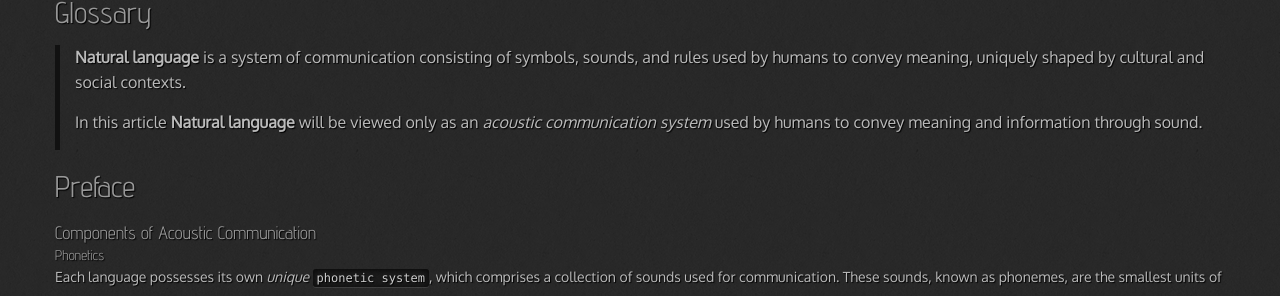
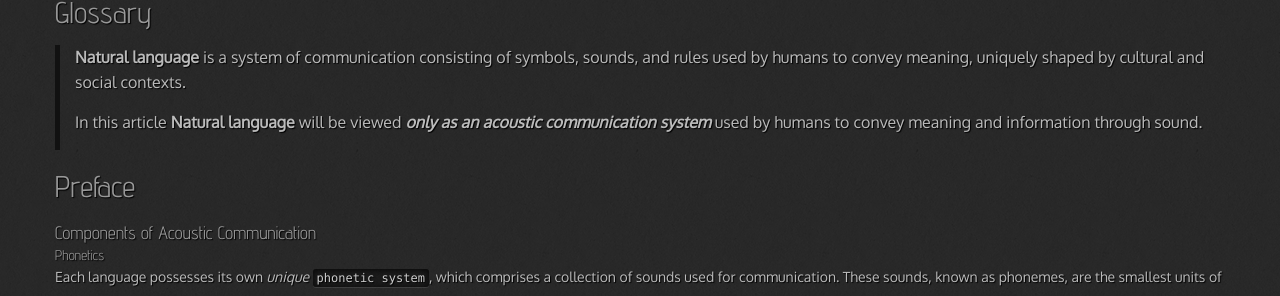
Before and after one commit to 0--key/0--key.github.io, a Jekyll site: the page built from _posts/2025-02-25-phonetics.html, in a window 1280 px wide and 900 px high, scrolled down 444 px. Shown: the part 148-444 px from the top of the window. Built offline with Jekyll 4.4.1, drawn with Linux system fonts in a browser that asks for light colours; nearby versions of some CDN libraries.

Commit message:
Minor cosmetics

```diff
--- a/_posts/2025-02-25-phonetics.html
+++ b/_posts/2025-02-25-phonetics.html
@@ -43,7 +43,7 @@ tags: [phonetics]
 <li><a href="#org78169e8">English</a></li>
 <li><a href="#org6170295">國際音標</a></li>
 <li><a href="#orgcd49b46">|العربية</a></li>
-<li><a href="#org358d2e8">Português</a></li>
+<li><a href="#org86624d7">Português</a></li>
 <li><a href="#orgcd048c6">Русский</a></li>
 </ul>
 </li>
@@ -62,8 +62,8 @@ cultural and social contexts.
 </p>
 
 <p>
-In this article <b>Natural language</b> will be viewed <span class="underline">only as</span> an
-<i>acoustic communication system</i> used by humans to convey meaning and
+In this article <b>Natural language</b> will be viewed <b><i>only as an
+acoustic communication system</i></b> used by humans to convey meaning and
 information through sound.
 </p>
 </blockquote>
@@ -247,7 +247,7 @@ transcriptions in different dictionaries may vary slightly.
 <h2 id="org6976807">The Phonemic Table</h2>
 <div class="outline-text-2" id="text-org6976807">
 
-<div id="org135189c" class="figure">
+<div id="org4ed1bf9" class="figure">
 <p><img src="http://0--key.github.io/assets/img/phonetic.jpg" alt="phonetic.jpg" width="100%" title="in a single table" align="left" float="wrap" />
 </p>
 <p><span class="figure-number">Figure 1: </span>English Phonetics</p>
@@ -286,9 +286,9 @@ transcriptions in different dictionaries may vary slightly.
 </div>
 </div>
 
-<div id="outline-container-org358d2e8" class="outline-3">
-<h3 id="org358d2e8">Português</h3>
-<div class="outline-text-3" id="text-org358d2e8">
+<div id="outline-container-org86624d7" class="outline-3">
+<h3 id="org86624d7"><a href="https://pt.wikipedia.org/wiki/Alfabeto_fon%C3%A9tico_internacional">Português</a></h3>
+<div class="outline-text-3" id="text-org86624d7">
 <p>
 <a href="https://pt.wikipedia.org/wiki/Alfabeto_fon%C3%A9tico_internacional">Português</a>
 </p>
```
